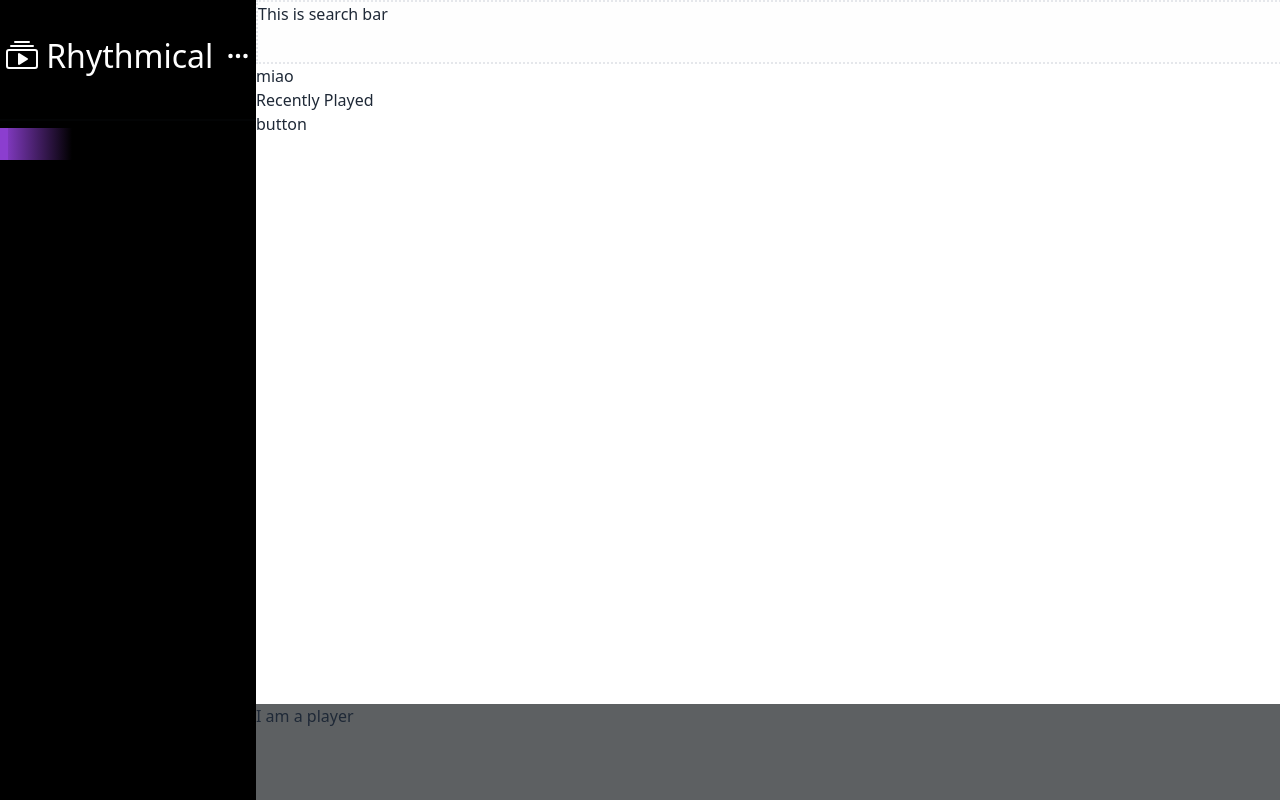
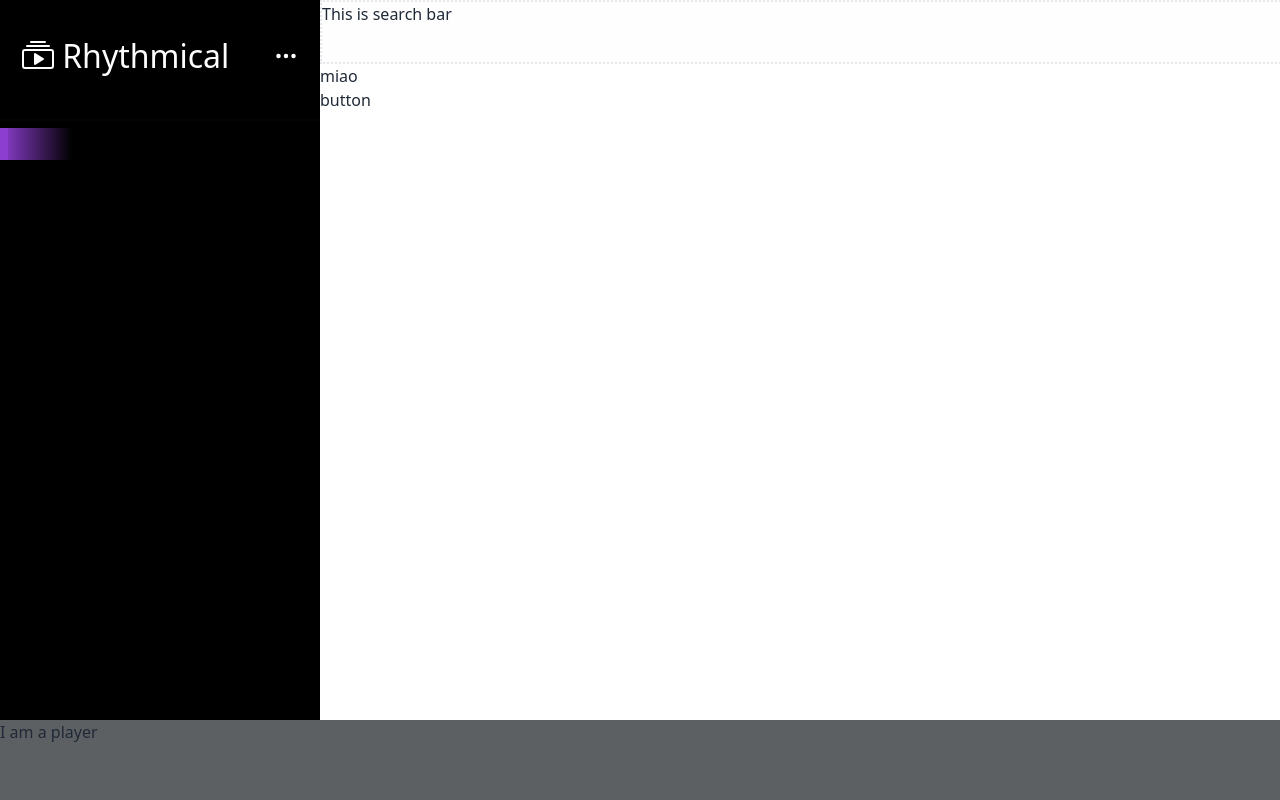
Before and after one commit to Cameron933/rhythmical_app, a Next.js app: page / in a window 1280 px wide. Built offline with nearby package versions, Linux system fonts and the light colour scheme.

Commit message:
feat: reset sidebar & layout

```diff
--- a/src/layouts/Player.tsx
+++ b/src/layouts/Player.tsx
@@ -2,7 +2,7 @@ import React from "react";
 
 const Player = () => {
   return (
-    <div className="fixed bottom-0 h-[96px] w-full bg-dark-400/80">
+    <div className="fixed bottom-0 h-[10vh] w-full bg-dark-400/80">
       <p>I am a player</p>
     </div>
   );
--- a/src/layouts/SearchBar.tsx
+++ b/src/layouts/SearchBar.tsx
@@ -2,7 +2,7 @@ import React from "react";
 
 const SearchBar = () => {
   return (
-    <div className="fixed top-0 h-[64px] w-full border-2 border-dotted bg-light">
+    <div className="fixed top-0 left-[320px] h-[64px] w-full border-2 border-dotted bg-light">
       This is search bar
     </div>
   );
--- a/src/layouts/index.tsx
+++ b/src/layouts/index.tsx
@@ -9,13 +9,15 @@ interface LayoutProps {
 
 const Layout = ({ children }: LayoutProps) => {
   return (
-    <div className="flex w-screen h-screen">
-      <Sidebar />
-      <div className="flex flex-col w-[100vw]">
-        <SearchBar />
-        <main className="mt-[64px] mb-[96px]">{children}</main>
-        <Player />
+    <div className="flex flex-col w-screen h-screen">
+      <div className="flex w-[100vw] h-[90vh]">
+        <Sidebar />
+        <div className="flex flex-col">
+          <SearchBar />
+          <main className="mt-[64px] mb-[96px]">{children}</main>
+        </div>
       </div>
+      <Player />
     </div>
   );
 };
--- a/src/pages/index.tsx
+++ b/src/pages/index.tsx
@@ -1,7 +1,6 @@
 import Head from "next/head";
 import { Inter } from "next/font/google";
 import RecentlyPlayed from "@/components/RecentlyPlayed";
-
 
 const inter = Inter({ subsets: ["latin"] });
 
@@ -16,10 +15,7 @@ const Home = () => {
       </Head>
       <div className="font-roboto">
         <div>miao</div>
-        <RecentlyPlayed />
-
         <button>button</button>
-
       </div>
     </>
   );
--- a/src/stories/SideBarButton.tsx
+++ b/src/stories/SideBarButton.tsx
@@ -1,11 +1,7 @@
-import React from 'react'
+import React from "react";
 
 const SideBarButton = () => {
-  return (
-    <div>
+  return <div></div>;
+};
 
-    </div>
-  )
-}
-
-export default SideBarButton
+export default SideBarButton;
```
